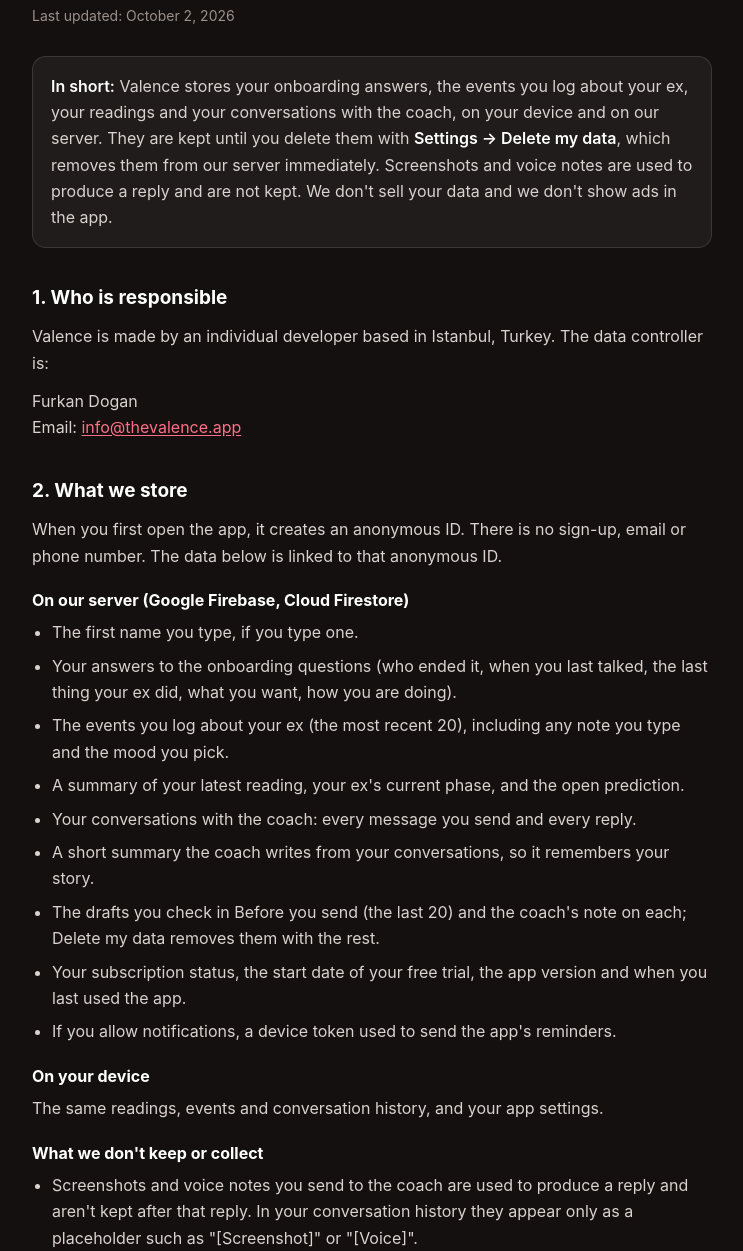
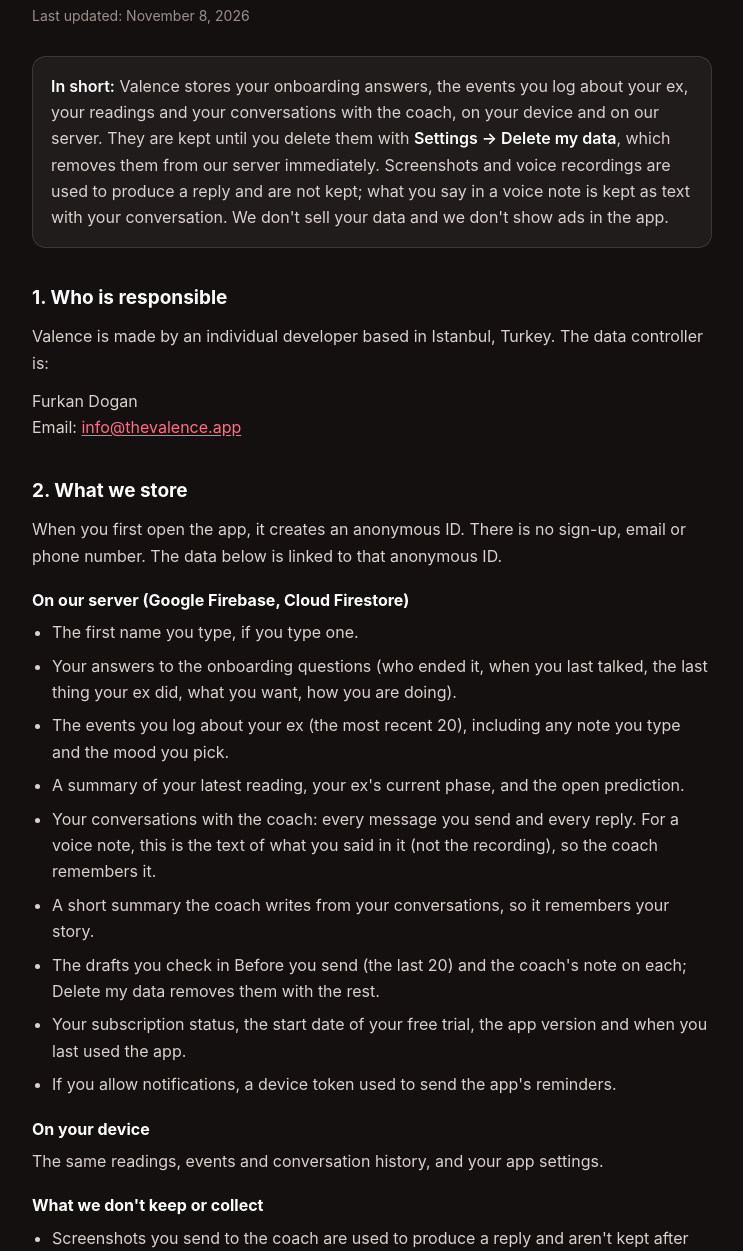
Before and after one commit to thevalenceapp/thevalence-privacy, a plain HTML site: page index.html in a window 1280 px wide. Shown: the part 109-1360 px from the top of the page, without its empty margins (268-1011 px from the left). Drawn offline with Linux system fonts and the light colour scheme.

Commit message:
Privacy: voice recordings are not kept; the words of a voice note are kept as text with the conversation and removed by Delete my data
Co-Authored-By: Claude Opus 5.5 <noreply@anthropic.com>

```diff
--- a/index.html
+++ b/index.html
@@ -40,10 +40,10 @@
 <main>
   <div class="brand">Valence</div>
   <h1>Privacy Policy</h1>
-  <p class="updated">Last updated: October 2, 2026</p>
+  <p class="updated">Last updated: November 8, 2026</p>
 
   <div class="box">
-    <p><strong>In short:</strong> Valence stores your onboarding answers, the events you log about your ex, your readings and your conversations with the coach, on your device and on our server. They are kept until you delete them with <strong>Settings &rarr; Delete my data</strong>, which removes them from our server immediately. Screenshots and voice notes are used to produce a reply and are not kept. We don't sell your data and we don't show ads in the app.</p>
+    <p><strong>In short:</strong> Valence stores your onboarding answers, the events you log about your ex, your readings and your conversations with the coach, on your device and on our server. They are kept until you delete them with <strong>Settings &rarr; Delete my data</strong>, which removes them from our server immediately. Screenshots and voice recordings are used to produce a reply and are not kept; what you say in a voice note is kept as text with your conversation. We don't sell your data and we don't show ads in the app.</p>
   </div>
 
   <h2>1. Who is responsible</h2>
@@ -59,7 +59,7 @@
     <li>Your answers to the onboarding questions (who ended it, when you last talked, the last thing your ex did, what you want, how you are doing).</li>
     <li>The events you log about your ex (the most recent 20), including any note you type and the mood you pick.</li>
     <li>A summary of your latest reading, your ex's current phase, and the open prediction.</li>
-    <li>Your conversations with the coach: every message you send and every reply.</li>
+    <li>Your conversations with the coach: every message you send and every reply. For a voice note, this is the text of what you said in it (not the recording), so the coach remembers it.</li>
     <li>A short summary the coach writes from your conversations, so it remembers your story.</li>
     <li>The drafts you check in Before you send (the last 20) and the coach's note on each; Delete my data removes them with the rest.</li>
     <li>Your subscription status, the start date of your free trial, the app version and when you last used the app.</li>
@@ -71,7 +71,8 @@
 
   <h3>What we don't keep or collect</h3>
   <ul>
-    <li>Screenshots and voice notes you send to the coach are used to produce a reply and aren't kept after that reply. In your conversation history they appear only as a placeholder such as "[Screenshot]" or "[Voice]".</li>
+    <li>Screenshots you send to the coach are used to produce a reply and aren't kept after that reply. In your conversation history they appear only as a placeholder such as "[Screenshot]".</li>
+    <li>The recording of a voice note isn't kept: it is sent to the AI only to produce that reply. What you said in it is kept as text with your conversation (see above), and Delete my data removes it with the rest.</li>
     <li>We don't collect your email address or phone number. If you email us, we use your address only to reply.</li>
     <li>We don't access your contacts, photos (other than the ones you choose to send), calendar or precise location.</li>
   </ul>
```
